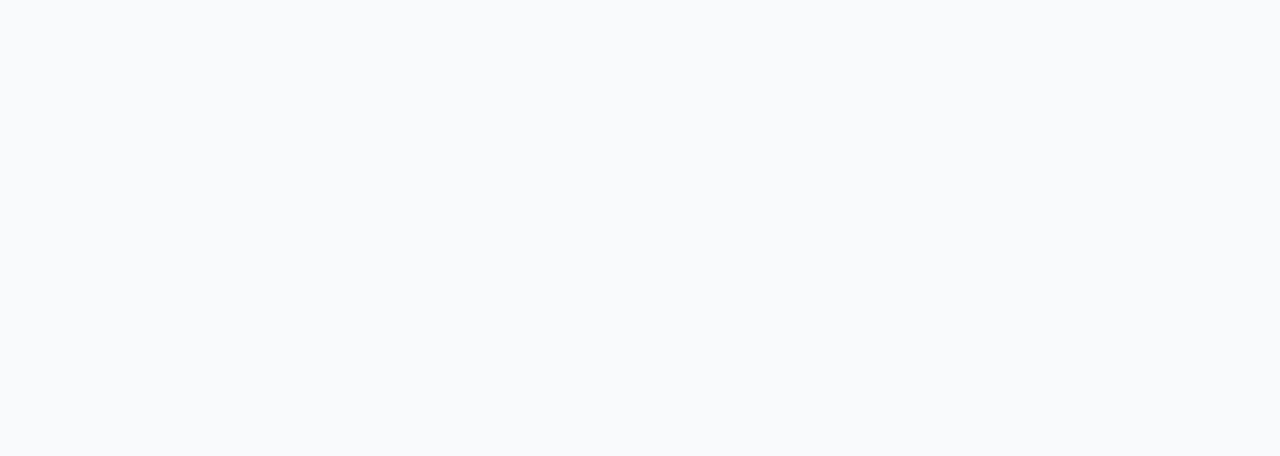
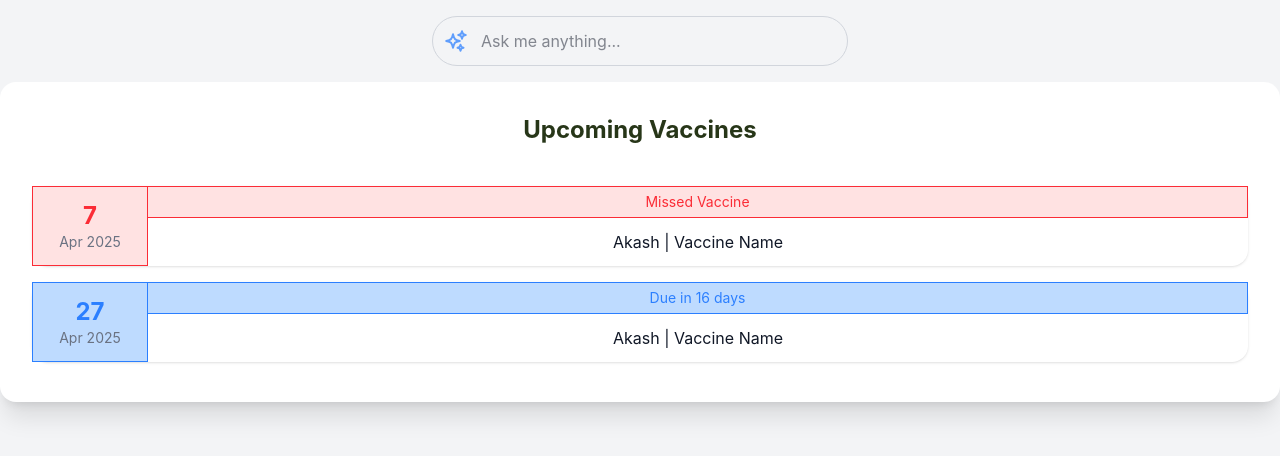
Before and after one commit to aslamidrs/farmoo, a React (Vite) app: page / in a window 1280 px wide. Before the commit this address had no page. Shown: the top 456 px of the page. Built offline with nearby package versions, Linux system fonts and the light colour scheme.

Commit message:
feat: landing page init

```diff
--- a/src/App.tsx
+++ b/src/App.tsx
@@ -5,7 +5,7 @@ import { LoginPage } from "./pages/LoginPage";
 import { RegisterPage } from "./pages/RegisterPage";
 import { AddAnimalPage } from "./pages/AddAnimalPage";
 import { HomePage } from "./pages/HomePage";
-import PageContainer from "./containers/Page";
+import ProfilePage from "./pages/Profile";
 
 const App: React.FC = () => {
   return (
@@ -14,13 +14,10 @@ const App: React.FC = () => {
         {/* Public routes */}
         <Route path="/login" element={<LoginPage />} />
         <Route path="/register" element={<RegisterPage />} />
-
-        {/* Protected routes with layout */}
-        <Route path="/protected" element={<PageContainer />}>
-          <Route path="landing" element={<LandingPage />} />
-          <Route path="home" element={<HomePage />} />
-          <Route path="add-animal" element={<AddAnimalPage />} />
-        </Route>
+        <Route path="/home" element={<HomePage />} />
+        <Route path="/profile" element={<ProfilePage />} />
+        <Route path="/add-animal" element={<AddAnimalPage />} />
+        <Route path="/" element={<LandingPage />} />
       </Routes>
     </Router>
   );
--- /dev/null
+++ b/src/assets/animal-icons.tsx
@@ -0,0 +1,5 @@
+export const animalIcons = {
+    Bull: 'https://img.icons8.com/material-outlined/24/bull.png',
+    Cow: 'https://img.icons8.com/ios/50/cow.png',
+    Goat: 'https://img.icons8.com/sf-regular/50/year-of-goat.png'
+}
--- a/src/index.css
+++ b/src/index.css
@@ -6,7 +6,7 @@
 @import "tailwindcss";
 
 @theme {
-    --color-primary: #283618;
+    --color-primary: #273618;
     --color-secondary: #508991;
     --color-accent: #DDA15E;
     --color-background: #F3F4F6;
--- a/src/pages/LandingPage.tsx
+++ b/src/pages/LandingPage.tsx
@@ -1,17 +1,59 @@
 import React from "react";
-import { Button } from "../components/ui/Button";
 
 export const LandingPage: React.FC = () => {
   return (
-    <div className="min-h-screen flex flex-col items-center justify-center bg-gray-50 text-center px-4">
-      <h1 className="text-4xl font-bold mb-4">Welcome to Pashumart</h1>
-      <p className="mb-6 text-gray-600 max-w-xl">
-        Empowering livestock management through smart solutions — track breeding
-        cycles, vaccination records, health, growth, and more.
-      </p>
-      <div className="flex gap-4">
-        <Button>Login</Button>
-        <Button variant="secondary">Register</Button>
+    <div className="w-full h-screen bg-background">
+      <div className="flex flex-col items-center h-full">
+        <div className="relative w-full max-w-md p-4">
+          <div className="absolute left-3 top-1/2 -translate-y-1/2 flex items-center">
+            <div className="relative w-6 h-6">
+              {/* Animated stars */}
+              <div className="absolute left-4 inset-0 animate-pulse">
+                <svg xmlns="http://www.w3.org/2000/svg" viewBox="0 0 24 24" fill="none" stroke="currentColor" className="w-6 h-6 text-blue-500">
+                  <path strokeLinecap="round" strokeLinejoin="round" strokeWidth={2} d="M9.813 15.904L9 18.75l-.813-2.846a4.5 4.5 0 00-3.09-3.09L2.25 12l2.846-.813a4.5 4.5 0 003.09-3.09L9 5.25l.813 2.846a4.5 4.5 0 003.09 3.09L15.75 12l-2.846.813a4.5 4.5 0 00-3.09 3.09zM18.259 8.715L18 9.75l-.259-1.035a3.375 3.375 0 00-2.455-2.456L14.25 6l1.036-.259a3.375 3.375 0 002.455-2.456L18 2.25l.259 1.035a3.375 3.375 0 002.456 2.456L21.75 6l-1.035.259a3.375 3.375 0 00-2.456 2.456zM16.894 20.567L16.5 21.75l-.394-1.183a2.25 2.25 0 00-1.423-1.423L13.5 18.75l1.183-.394a2.25 2.25 0 001.423-1.423l.394-1.183.394 1.183a2.25 2.25 0 001.423 1.423l1.183.394-1.183.394a2.25 2.25 0 00-1.423 1.423z" />
+                </svg>
+              </div>
+            </div>
+          </div>
+          <input
+            type="text"
+            placeholder="Ask me anything..."
+            className="w-full pl-12 pr-4 py-3 focus:outline-none rounded-full border border-gray-300 focus:ring-2 focus:ring-blue-500 focus:border-transparent transition-all duration-300 ease-in-out"
+          />
+        </div>
+        <div className="flex flex-col justify-center w-full p-4 shadow-xl bg-white rounded-2xl">
+        <h2 className="text-2xl p-4 font-bold text-primary text-center">Upcoming Vaccines</h2>
+          <div className="flex flex-col p-4 w-full">
+            <div className="my-2 w-full flex flex-row shadow rounded-2xl">
+              <div className="w-32 h-20 flex flex-col items-center justify-center bg-red-100 border-red-500 border">
+                <p className="text-2xl font-bold text-red-500">7</p>
+                <p className="text-sm text-gray-500">Apr 2025</p>
+              </div>
+              <div className="w-full flex flex-col">
+                <div className="bg-red-100 w-full h-8 flex items-center justify-center border-red-500 border border-l-0">
+                  <p className="text-sm text-red-500">Missed Vaccine</p>
+                </div>
+                <div className="w-full h-12 flex items-center justify-center">
+                  <p className="text-md">Akash | Vaccine Name</p>
+                </div>
+              </div>
+            </div>
+            <div className="my-2 w-full flex flex-row shadow rounded-2xl">
+              <div className="w-32 h-20 flex flex-col items-center justify-center bg-blue-200 border-blue-500 border">
+                <p className="text-2xl font-bold text-blue-500">27</p>
+                <p className="text-sm text-gray-500">Apr 2025</p>
+              </div>
+              <div className="w-full flex flex-col relative">
+                <div className="bg-blue-200 w-full h-8 flex items-center justify-center border-blue-500 border border-l-0">
+                  <p className="text-sm text-blue-500">Due in 16 days</p>
+                </div>
+                <div className="w-full h-12 flex items-center justify-center">
+                  <p className="text-md">Akash | Vaccine Name</p>
+                </div>
+              </div>
+            </div>
+          </div>
+        </div>
       </div>
     </div>
   );
--- /dev/null
+++ b/src/pages/Profile.tsx
@@ -0,0 +1,93 @@
+import React, { useState } from 'react'
+import { animalIcons } from '../assets/animal-icons';
+
+const ProfilePage = () => {
+    const [search, setSearch] = useState('');
+    const [list, setList] = useState([
+        {
+            id: 1,
+            name: 'Akash',
+            age: 20,
+            gender: 'Male',
+            category: 'Cow',
+            breed: 'Katphodwa',
+            image: ''
+        },
+        {
+            id: 1,
+            name: 'Sunil',
+            age: 2,
+            gender: 'Female',
+            category: 'Goat',
+            breed: 'chota',
+            image: ''
+        },
+        {
+            id: 3,
+            name: 'Sandeep',
+            age: 20,
+            gender: 'Male',
+            category: 'Bull',
+            breed: 'Neon',
+            image: 'https://plus.unsplash.com/premium_photo-1677850456958-d2d54a85f126?fm=jpg&q=60&w=100'
+        },
+    ]);
+
+  const handleSearch = (e: React.ChangeEvent<HTMLInputElement>) => {
+    const searchTerm = e.target.value.toLowerCase();
+    setSearch(searchTerm);
+  };
+
+  const filteredList = list.filter(item =>
+    item.name.toLowerCase().includes(search) ||
+    item.breed.toLowerCase().includes(search) ||
+    item.category.toLowerCase().includes(search) ||
+    item.gender.toLowerCase().includes(search)
+  );
+  return (
+    <div className='w-full bg-background px-4 py-4 h-screen flex flex-col'>
+        <div className="flex items-center gap-6 justify-center">
+            <div className='rounded-full h-20 w-20 overflow-hidden'>
+                <img src="https://images.unsplash.com/photo-1633332755192-727a05c4013d?fm=jpg&q=60&w=100" alt="profile" className='w-full h-full object-cover'/>
+            </div>
+            <div className='flex flex-col max-w-64'>
+                <h1 className='text-3xl font-bold text-secondary'>John Doe</h1>
+                <p className='text-md text-gray-500'>+91 70079 92740</p>
+                <p className='text-md text-gray-500'>Akhil Bhartiya Farm, Gurgaon, HR</p>
+            </div>
+        </div>
+        <div className="mt-8 w-full max-w-md mx-auto relative">
+            <div className="absolute inset-y-0 left-0 pl-3 flex items-center pointer-events-none">
+                <svg className="h-5 w-5 text-gray-400" xmlns="http://www.w3.org/2000/svg" viewBox="0 0 20 20" fill="currentColor">
+                    <path fillRule="evenodd" d="M8 4a4 4 0 100 8 4 4 0 000-8zM2 8a6 6 0 1110.89 3.476l4.817 4.817a1 1 0 01-1.414 1.414l-4.816-4.816A6 6 0 012 8z" clipRule="evenodd" />
+                </svg>
+            </div>
+            <input
+                type="text"
+                placeholder="Search items..."
+                value={search}
+                onChange={handleSearch}
+                className="pl-10 w-full rounded-lg border border-gray-300 focus:ring-0 focus:border-0 p-2.5"
+            />
+        </div>
+        <div className="mt-8 w-full max-w-md mx-auto relative max-h-[500px] overflow-y-auto">
+            <div className="grid grid-cols-1 gap-4">
+                {filteredList.map((item) => (
+                    <div key={item.id} className="flex justify-between gap-2 items-center bg-white p-4 shadow-md">
+                        <div className='h-16 w-16 overflow-hidden flex items-center justify-center'>
+                            {item.image ? <img src={item.image} alt="profile" className='w-full h-full rounded-full object-cover'/> : <img src={animalIcons[item.category as keyof typeof animalIcons]} alt="profile" className='object-cover h-12 w-12'/>}
+                        </div>
+                        <div className='flex flex-col text-right'>
+                            <h2 className="text-lg font-bold text-primary">{item.name}</h2>
+                            <p className="text-sm text-gray-500">{item.breed} | {item.category}</p>
+                            <p className="text-sm text-gray-500">{item.age} | {item.gender}</p>
+                        </div>
+                    </div>
+                ))}
+            </div>
+        </div>
+    </div>
+  )
+}
+
+export default ProfilePage
```
